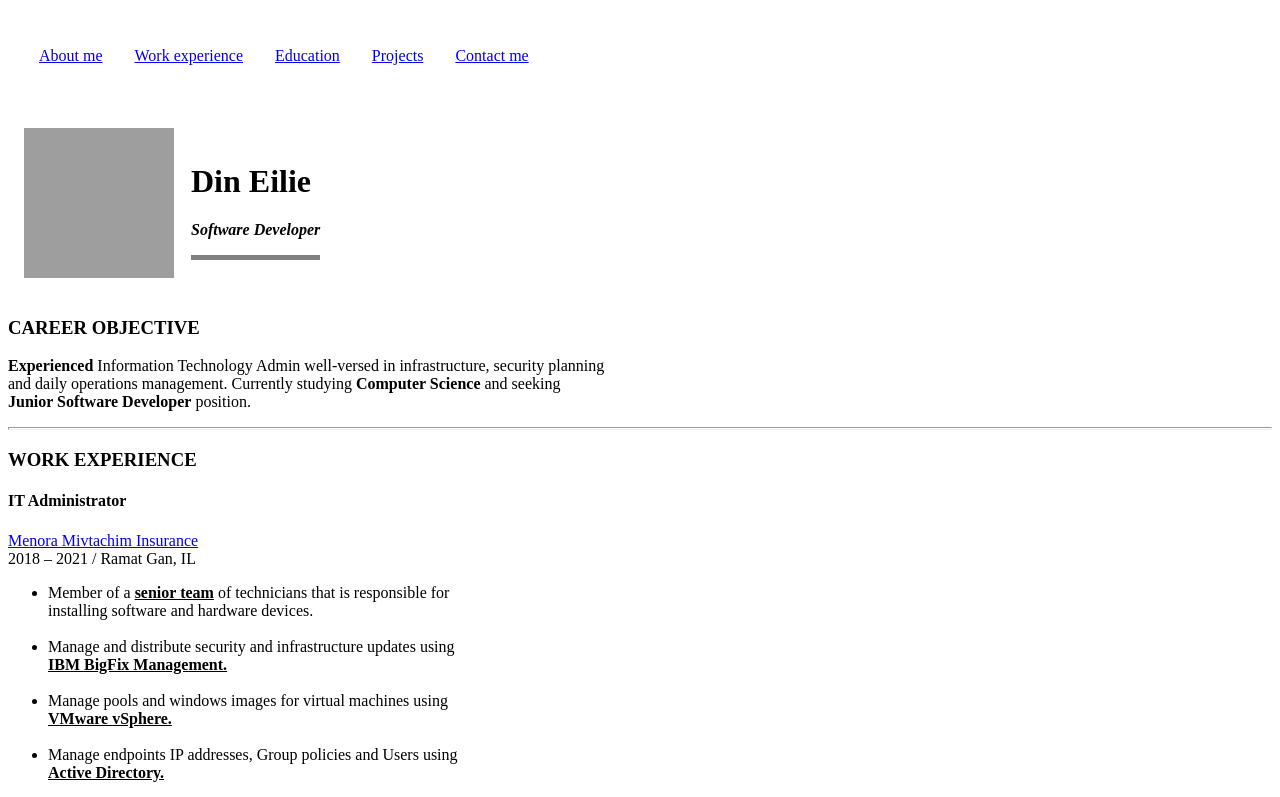
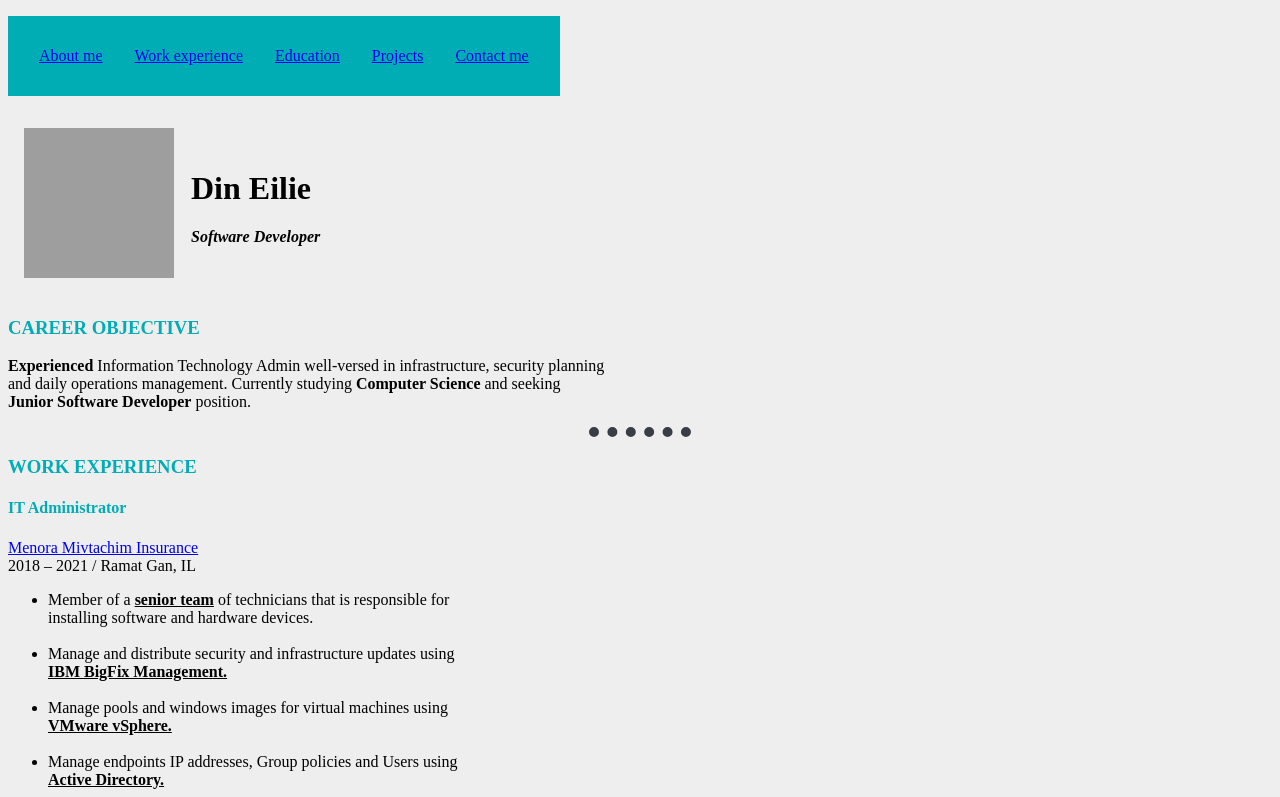
Before and after one commit to DinEilie/WebProjects, a plain HTML site: page index.html in a window 1280 px wide. Shown: the top 797 px of the page. Drawn offline with Linux system fonts and the light colour scheme; grey boxes are pictures that could not be loaded.

Commit message:
02/05/2022 - Update
Added new external css file

```diff
--- /dev/null
+++ b/css/styles.css
@@ -0,0 +1,18 @@
+body {
+  background-color: #EEEEEE;
+}
+h3 {
+    color: #00ADB5;
+}
+h4 {
+    color: #00ADB5;
+}
+hr {
+  border-color: #393E46;
+  background-color: #EEEEEE;
+  border-style: none;
+  border-top-style: dotted;
+  border-top-width: 10px;
+  height: 0px;
+  width: 8%;
+}
--- a/index.html
+++ b/index.html
@@ -3,8 +3,9 @@
     <head>
         <meta charset="UTF-8">
         <title>Din Eilie - Resume</title>
+        <link rel="stylesheet" href="css/styles.css">
         <p>
-            <table cellspacing="30">
+            <table cellspacing="30" style="background-color: #00ADB5;">
                 <tr>
                     <td><a href="#Career_objective">About me</a></td>
                     <td><a href="#Work_expereience">Work experience</a></td>
@@ -19,7 +20,7 @@
         <table cellspacing="15">
             <tr>
                 <td><img src="images/Din-Eilie-Profile.png" alt="Din Eilie profile picture" width="150" height="150"></td>
-                <td><h1>Din Eilie</h1><p><em><strong>Software Developer</strong></em></p><hr size="5" noshade></td>
+                <td><h1>Din Eilie</h1><p><em><strong>Software Developer</strong></em></p></td>
             </tr>
         </table>
 
```
